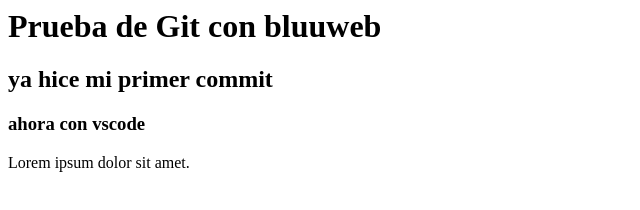
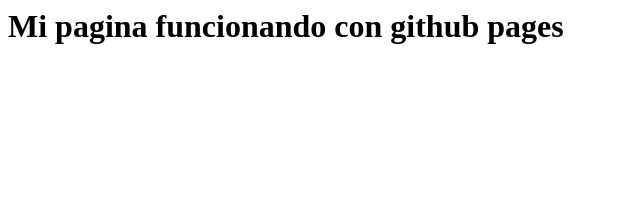
Before and after one commit to mrsadmman/pruebagit, a plain HTML site: page index.html in a window 1280 px wide. Shown: the whole page, without its empty margins (0-640 px from the left). Drawn offline with Linux system fonts and the light colour scheme.

Commit message:
modifique el index

```diff
--- a/index.html
+++ b/index.html
@@ -3,12 +3,9 @@
     <meta charset="UTF-8">
     <meta http-equiv="X-UA-Compatible" content="IE=edge">
     <meta name="viewport" content="width=device-width, initial-scale=1.0">
-    <title>pruebagit</title>
+    <title>GitHub Pages</title>
 </head>
 <body>
-    <h1>Prueba de Git con bluuweb</h1>
-    <h2>ya hice mi primer commit</h2>
-    <h3>ahora con vscode</h3>
-    <p>Lorem ipsum dolor sit amet.</p>
+    <h1>Mi pagina funcionando con github pages</h1>
 </body>
 </html>
```
